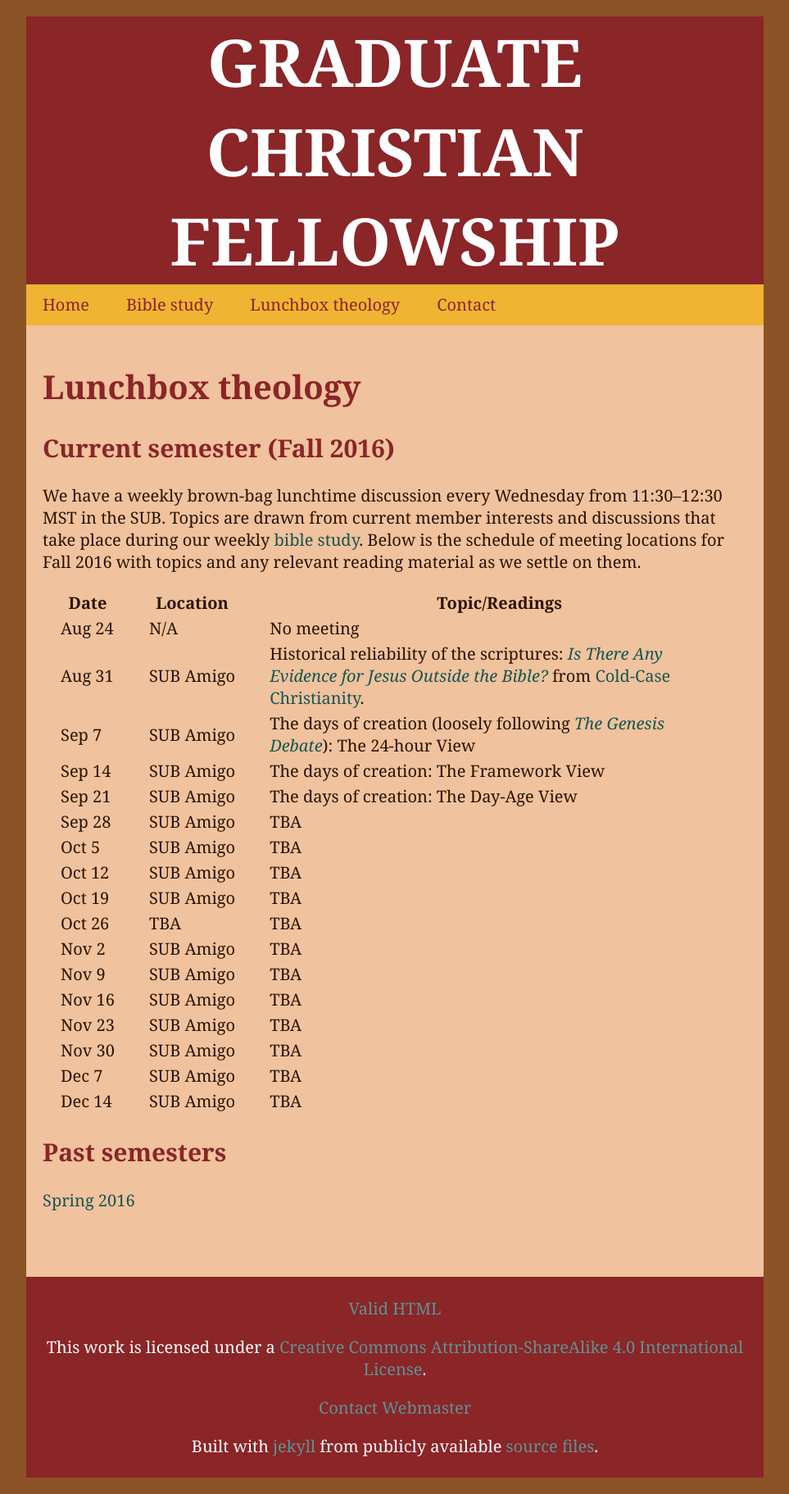
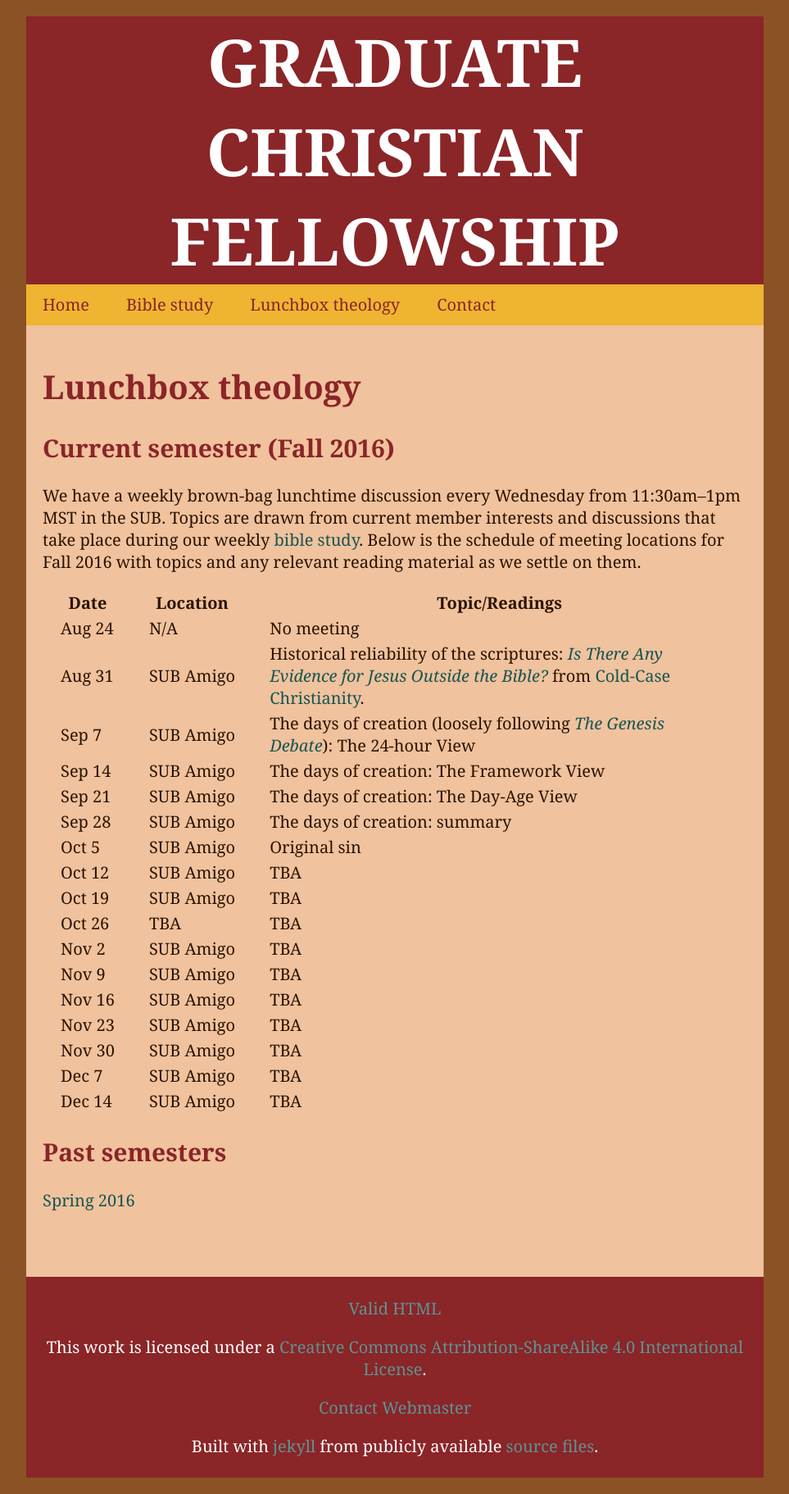
Before and after one commit to jarthurgross/gcf-website, a Jekyll site: the page built from lunchbox_theology/index.md, in a window 1280 px wide. Shown: the whole page at 82% size, without its empty margins (158-1121 px from the left). Built offline with Jekyll 4.4.1, drawn with Linux system fonts in a browser that asks for light colours; Markdown is read by kramdown in place of the engine named in the settings.

Commit message:
Update schedules and correct lunchbox time

```diff
--- a/lunchbox_theology/index.md
+++ b/lunchbox_theology/index.md
@@ -13,7 +13,7 @@ Current semester (Fall 2016)
 ----------------------------
 
 We have a weekly brown-bag lunchtime discussion every Wednesday from
-11:30--12:30 MST in the SUB. Topics are drawn from current member interests
+11:30am--1pm MST in the SUB. Topics are drawn from current member interests
 and discussions that take place during our weekly [bible study][bible]. Below
 is the schedule of meeting locations for Fall 2016 with topics and any
 relevant reading material as we settle on them.
@@ -25,8 +25,8 @@ relevant reading material as we settle on them.
 | Sep&nbsp;7  | SUB&nbsp;Amigo | The days of creation (loosely following [*The Genesis Debate*][genesisdebate]): The 24-hour View |
 | Sep&nbsp;14 | SUB&nbsp;Amigo | The days of creation: The Framework View |
 | Sep&nbsp;21 | SUB&nbsp;Amigo | The days of creation: The Day-Age View   |
-| Sep&nbsp;28 | SUB&nbsp;Amigo | TBA                                      |
-| Oct&nbsp;5  | SUB&nbsp;Amigo | TBA                                      |
+| Sep&nbsp;28 | SUB&nbsp;Amigo | The days of creation: summary            |
+| Oct&nbsp;5  | SUB&nbsp;Amigo | Original sin                             |
 | Oct&nbsp;12 | SUB&nbsp;Amigo | TBA                                      |
 | Oct&nbsp;19 | SUB&nbsp;Amigo | TBA                                      |
 | Oct&nbsp;26 | TBA            | TBA                                      |
```
Also changed, not shown: bible_study/index.md (+1 -1 lines).
